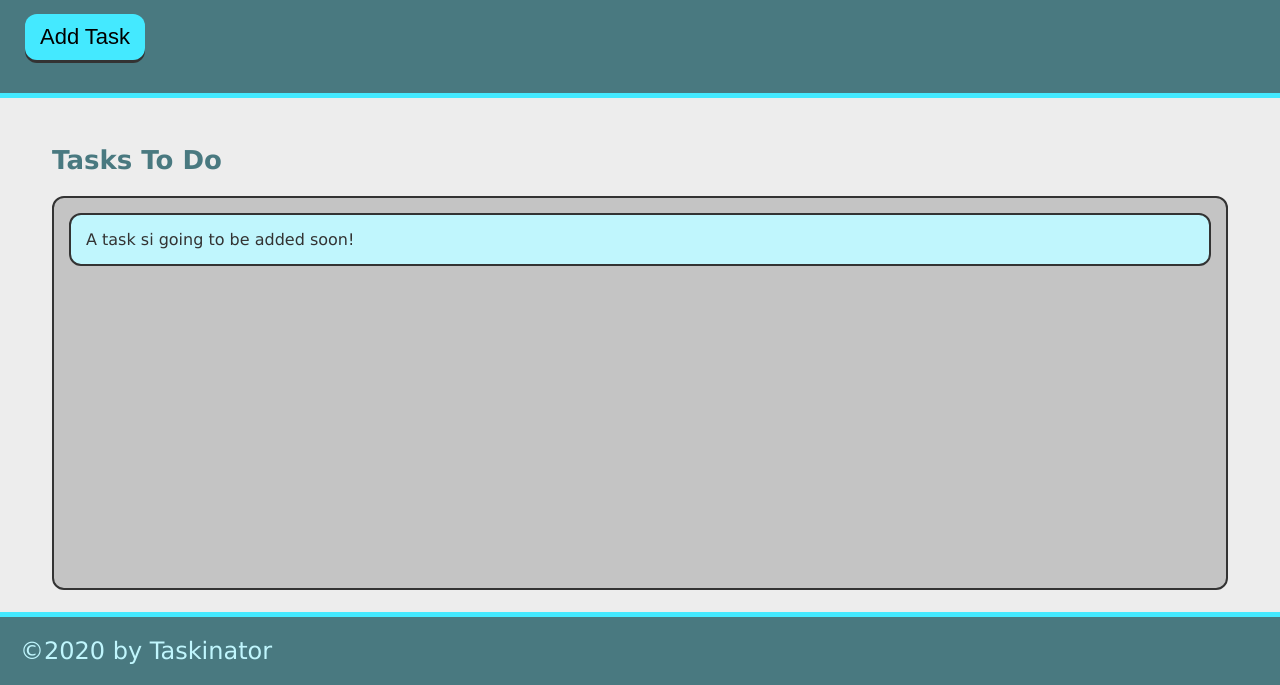
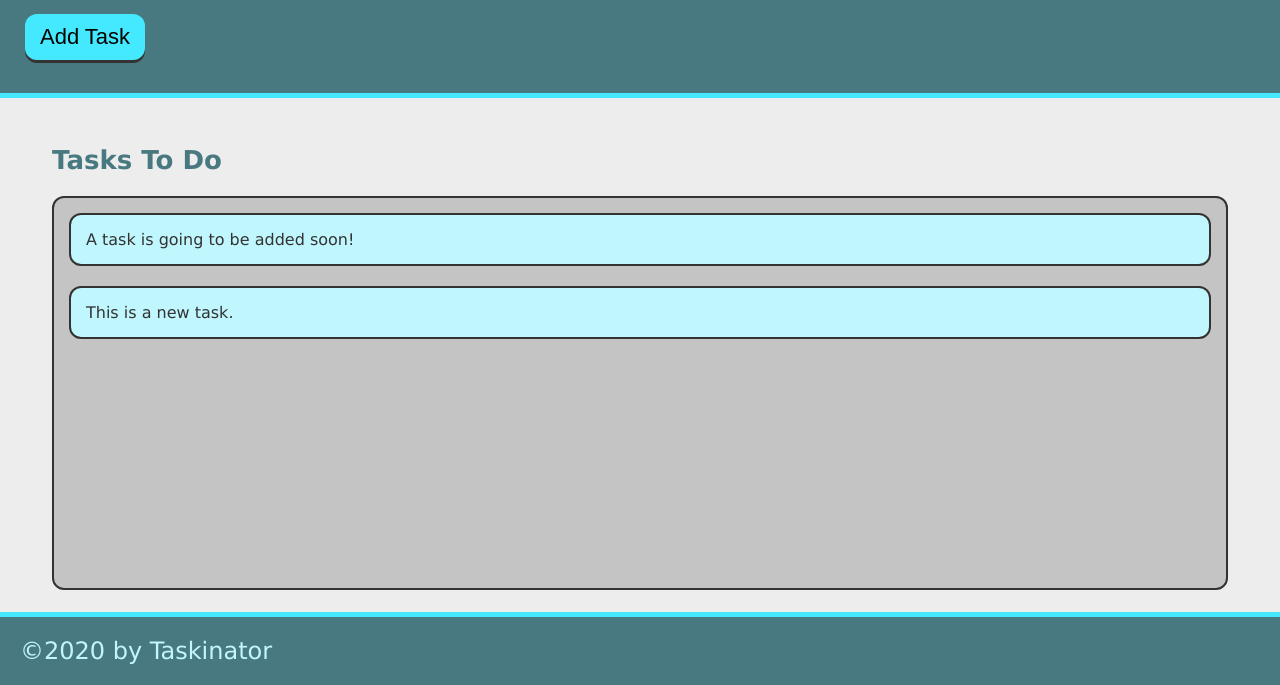
Before and after one commit to swazunga/taskinator, a plain HTML site: page index.html in a window 1280 px wide. Both pictures are taken after a click on the button "Add Task". Shown: the part 115-800 px from the top of the page. Drawn offline with Linux system fonts and the light colour scheme.

Commit message:
add ability to add task.

```diff
--- a/assets/js/script.js
+++ b/assets/js/script.js
@@ -0,0 +1,11 @@
+var buttonEl = document.querySelector("#save-task");
+var tasksToDoEl = document.querySelector("#tasks-to-do");
+
+var createTaskHandler = function () {
+  var listItemEl = document.createElement("li");
+  listItemEl.className = "task-item";
+  listItemEl.textContent = "This is a new task.";
+  tasksToDoEl.appendChild(listItemEl);
+};
+
+buttonEl.addEventListener("click", createTaskHandler);
--- a/index.html
+++ b/index.html
@@ -11,14 +11,14 @@
     <header>
         <h1 class="page-title">Taskinator</h1>
         <p>Click the button below to add a new task!</p>
-        <button class="btn">Add Task</button>
+        <button class="btn" id="save-task">Add Task</button>
     </header>
     <main class="page-content">
         <section class="task-list-wrapper">
             <h2 class="list-title">Tasks To Do</h2>
-            <ul class="task-list">
+            <ul class="task-list" id="tasks-to-do">
                 <li class="task-item">
-                    A task si going to be added soon!
+                    A task is going to be added soon!
                 </li>
             </ul>
         </section>
```
